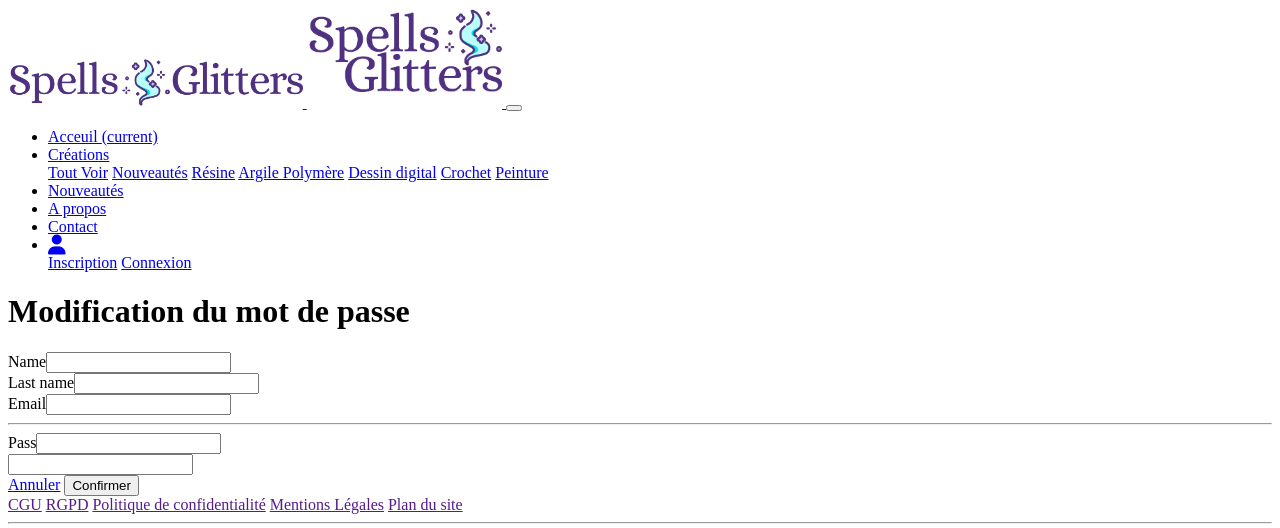
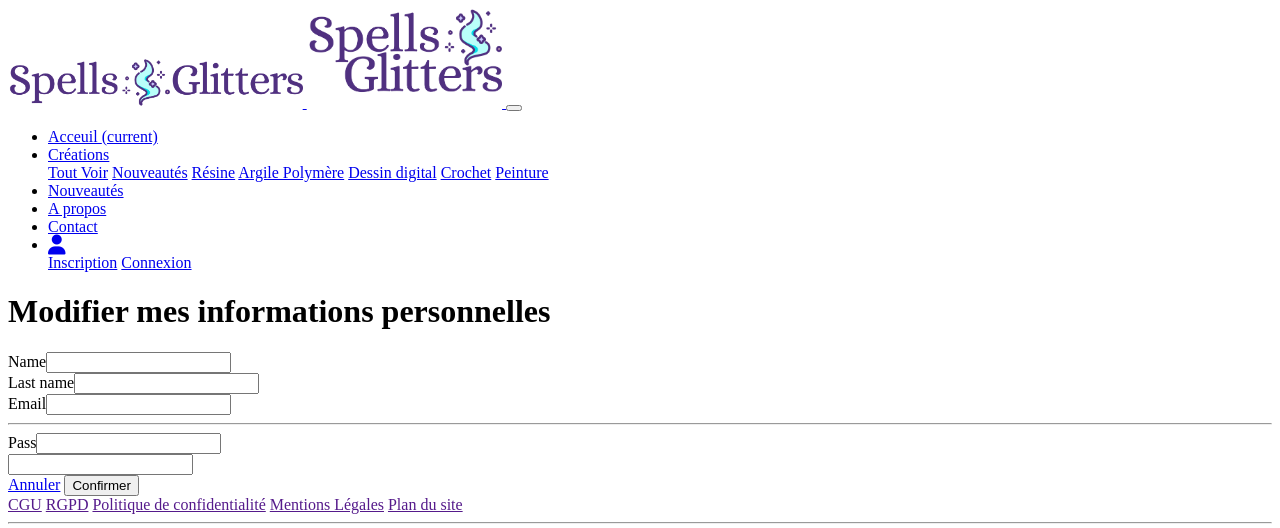
Before and after one commit to Litkorn/SpellsAndGlitters, a Symfony app: template templates/User/editInfos.html.twig in a window 1280 px wide. Shown: the top 528 px of the page. Run offline with Twig, Linux system fonts and the light colour scheme; the template is opened without the code that fills it, so the values that code supplies are empty; form fields are guessed from the names that the template uses; some libraries are stand-ins or nearby versions.

Commit message:
feat (SEO): title markup

```diff
--- a/templates/Admin/security/login.html.twig
+++ b/templates/Admin/security/login.html.twig
@@ -1,7 +1,7 @@
 {% extends 'base.html.twig' %}
 
 {% block title %}Connexion | Spells and Glitters{% endblock %}
-{% block title %}Formulaire pour se connecter sur le site Spells and Glitters{% endblock %}
+{% block meta_description %}Formulaire pour se connecter sur le site Spells and Glitters{% endblock %}
 
 {% block body %}
     {% if error %}
--- a/templates/Main/home/index.html.twig
+++ b/templates/Main/home/index.html.twig
@@ -1,8 +1,6 @@
 {% extends 'base.html.twig' %}
 
-{% block title %}
-	Accueil | Spells and Glitters
-{% endblock %}
+{% block title %}Accueil | Spells and Glitters{% endblock %}
 {% block meta_description %}Spells and Glitters, c'est la découverte d'un univers créatif inspiré du fantastique, et coloré.{% endblock %}
 
 {% block body %}
--- a/templates/User/editInfos.html.twig
+++ b/templates/User/editInfos.html.twig
@@ -1,10 +1,10 @@
 {% extends 'base.html.twig' %}
 
-{% block title %}Modification du mot de passe | Spells and Glitters{% endblock %}
+{% block title %}Modification du profil | Spells and Glitters{% endblock %}
 
 {% block body %}
 	<div class="container-fluid col-10 col-md-4 my-3">
-			<h1 class="h3 mb-3 font-weight-normal text-center">Modification du mot de passe</h1>
+			<h1 class="h3 mb-3 font-weight-normal text-center">Modifier mes informations personnelles</h1>
 
 			<div>
 			{{ form_errors(form) }}
```
